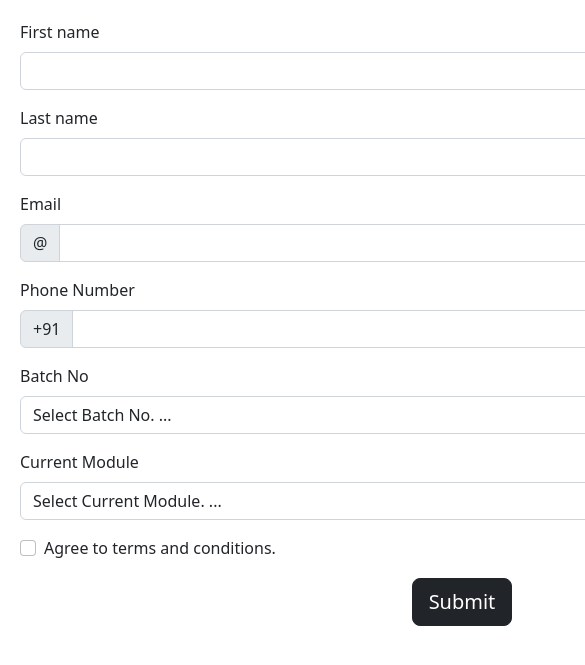
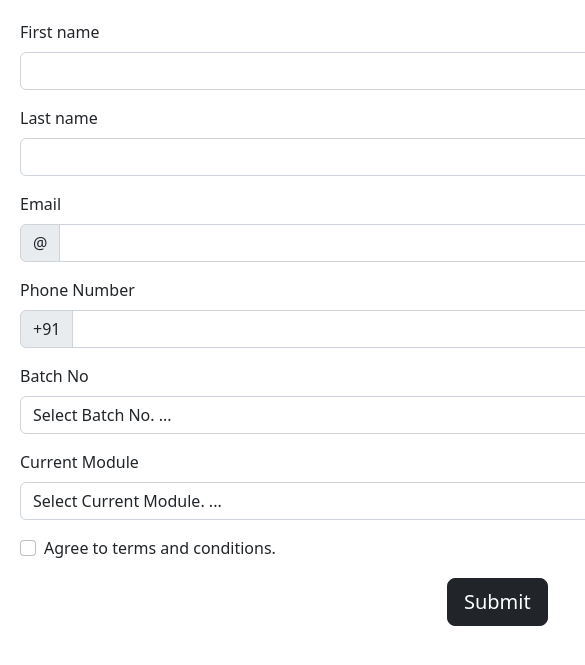
Before and after one commit to Soumik-Maity/Registration-Form, a plain HTML site: page index.html in a window 390 px wide. Shown: the part 79-744 px from the top of the page, 585 px wide, since content can reach past the window. Drawn offline with nearby package versions, Linux system fonts and the light colour scheme.

Commit message:
responsive update

```diff
--- a/index.css
+++ b/index.css
@@ -3,8 +3,9 @@
 }
 
 .registration-form {
-	width: 900px;
-  margin: auto;
+	width: 120vh;
+    margin: auto;
+    padding-right: 5vh;
 }
 
 .title {
```
